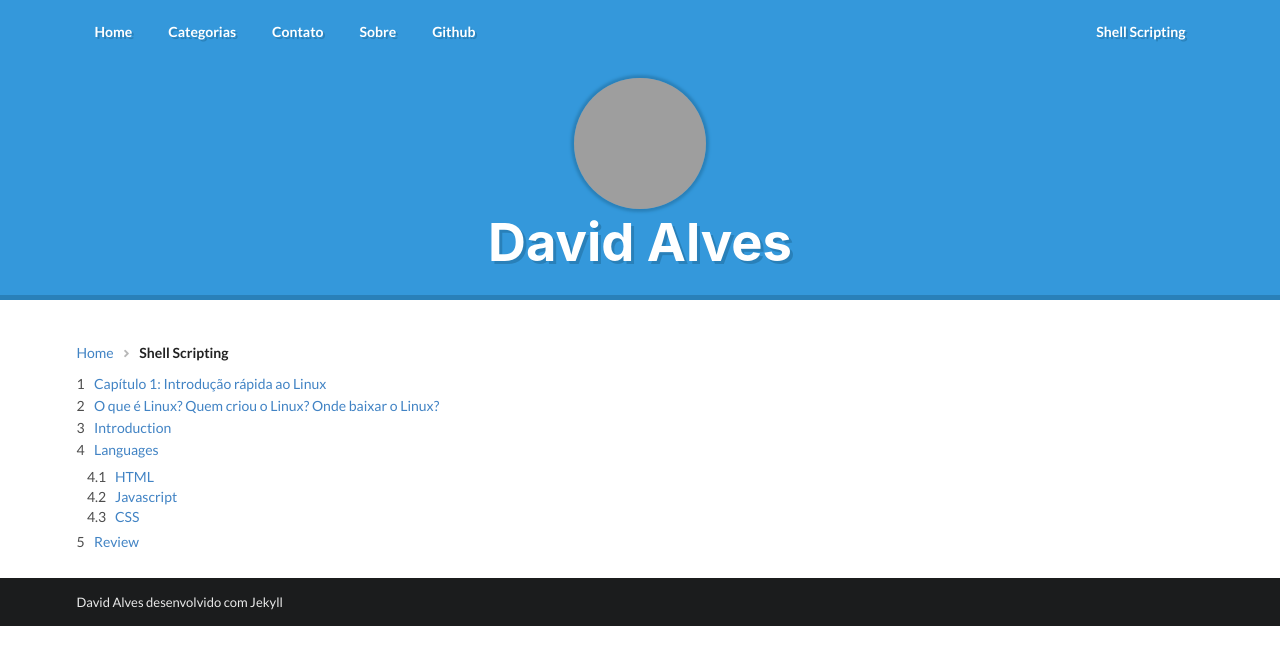
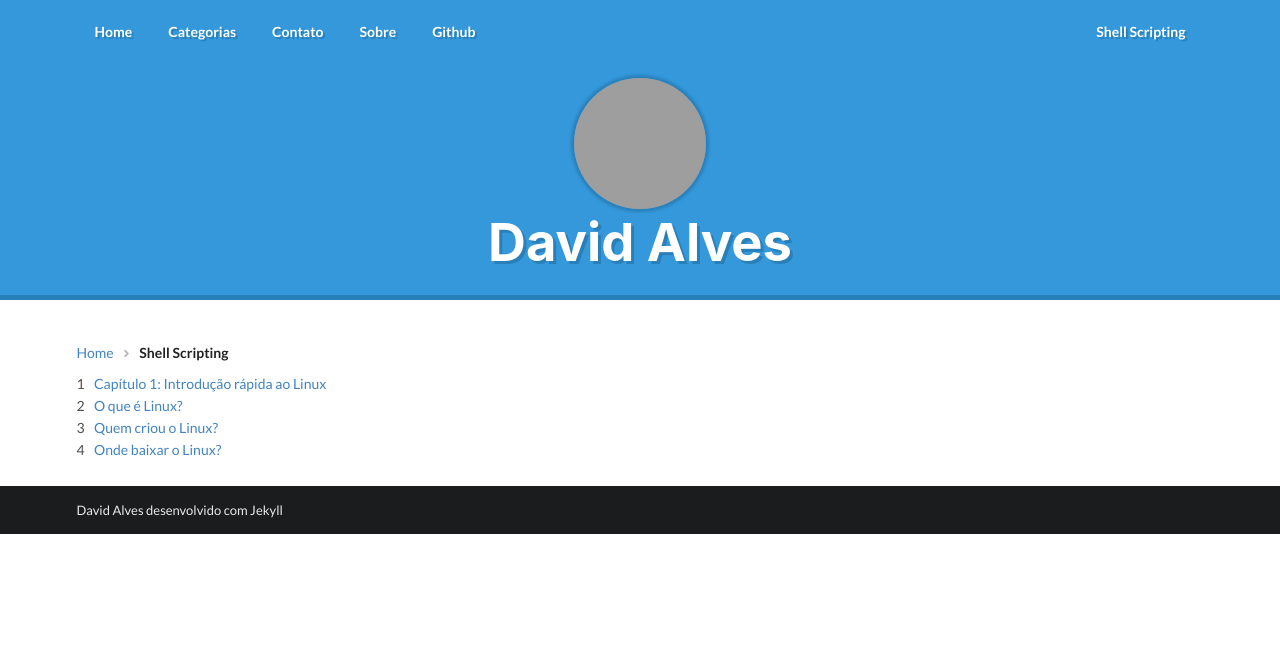
Before and after one commit to david27alves/david27alves.github.io, a Jekyll site: the page built from shellscripting.html, in a window 1280 px wide. Shown: the top 665 px of the page. Built offline with Jekyll 4.4.1, drawn with Linux system fonts in a browser that asks for light colours; grey boxes are pictures that could not be loaded.

Commit message:
Update shellscripting.html

```diff
--- a/shellscripting.html
+++ b/shellscripting.html
@@ -15,18 +15,12 @@ permalink: /tutoriais/shellscripting.html
         <a class="item">Capítulo 1: Introdução rápida ao Linux</a>
         <div class="item">
             <a>O que é Linux?</a>
+        </div>
+        <div class="item">
             <a>Quem criou o Linux?</a>
+        </div>
+        <div class="item">
             <a>Onde baixar o Linux?</a>
         </div>
-        <a class="item">Introduction</a>
-        <div class="item">
-            <a>Languages</a>
-            <div class="list">
-                <a class="item">HTML</a>
-                <a class="item">Javascript</a>
-                <a class="item">CSS</a>
-            </div>
-        </div>
-        <a class="item">Review</a>
     </div>
 </div>
```
